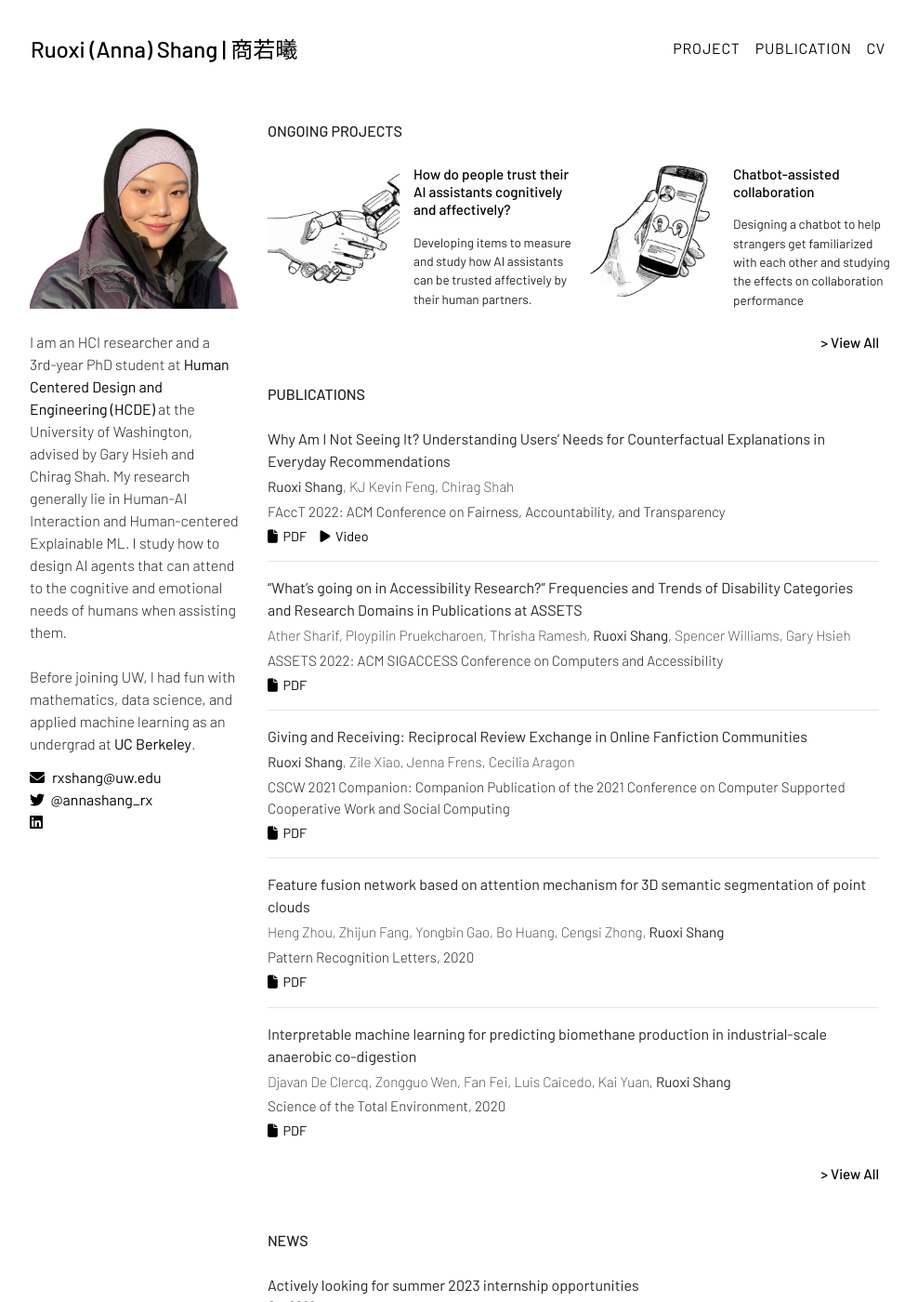
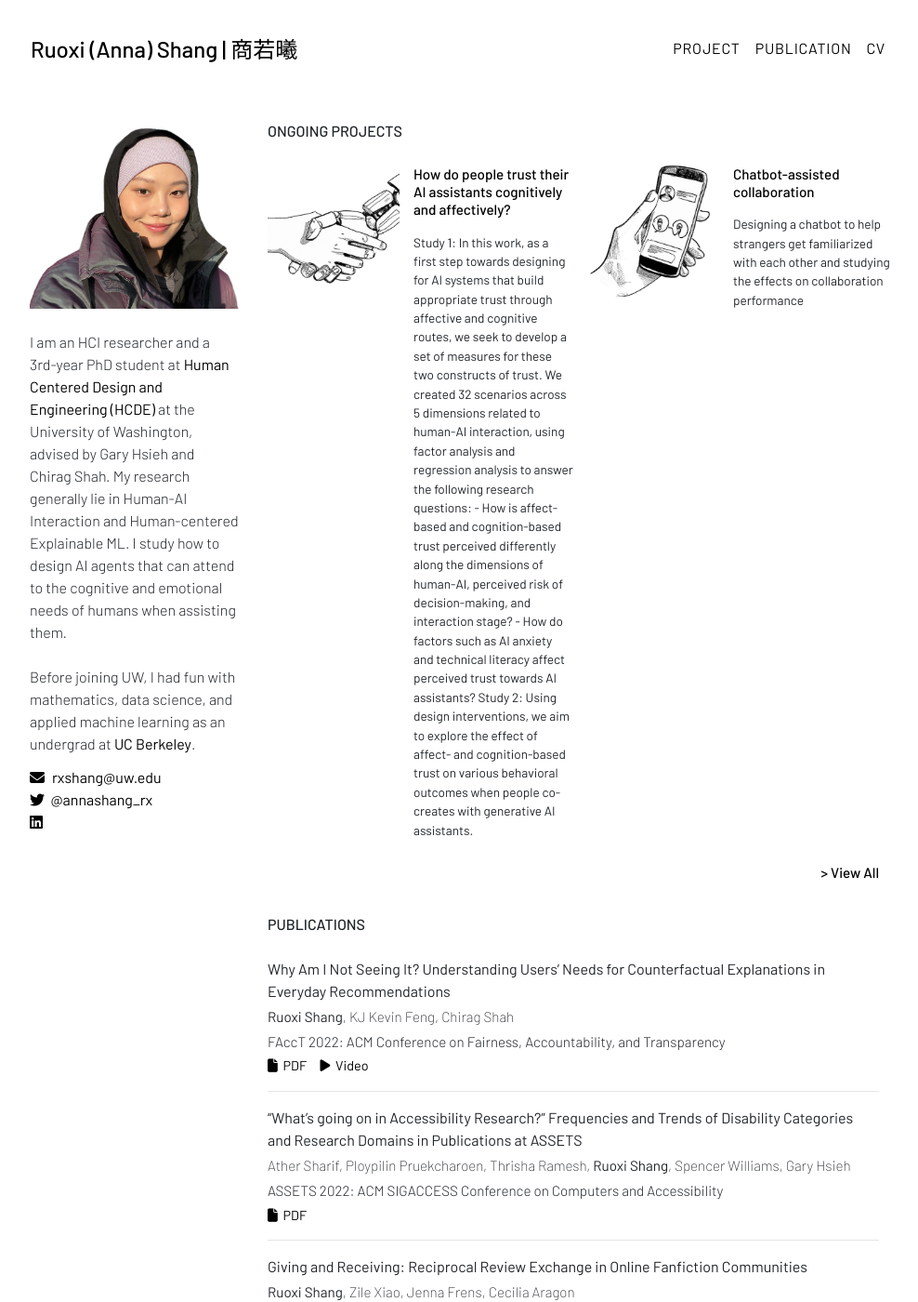
Before and after one commit to vikasreddy85/vikasreddy85.github.io, a Jekyll site: the page built from index.html, in a window 1280 px wide and 1400 px high. Shown: the whole window at 93% size, without its empty margins (143-1131 px from the left). Built offline with Jekyll 4.4.1, drawn with Linux system fonts in a browser that asks for light colours; nearby versions of some CDN libraries; some web fonts are replaced; library files that are not in the unit come from our copies.

Commit message:
update projects

```diff
--- a/_data/research-project.yml
+++ b/_data/research-project.yml
@@ -1,6 +1,13 @@
 project:
   - title: "How do people trust their AI assistants cognitively and affectively?"
-    content: "Developing items to measure and study how AI assistants can be trusted affectively by their human partners."
+    content: "
+    Study 1: In this work, as a first step towards designing for AI systems that build appropriate trust through affective and cognitive routes, we seek to develop a set of measures for these two constructs of trust. We created 32 scenarios across 5 dimensions related to human-AI interaction, using factor analysis and regression analysis to answer the following research questions:
+            - How is affect-based and cognition-based trust perceived differently along the dimensions of human-AI, perceived risk of decision-making, and interaction stage?
+            - How do factors such as AI anxiety and technical literacy affect perceived trust towards AI
+assistants?
+
+    Study 2: Using design interventions, we aim to explore the effect of affect- and cognition-based trust on various behavioral outcomes when people co-creates with generative AI assistants.
+    "
     image: "trust.png"
     alt: "Black and white sketch of a human shaking hand with a robot generated by DALL-E 2"
   - title: "Chatbot-assisted collaboration"
```
